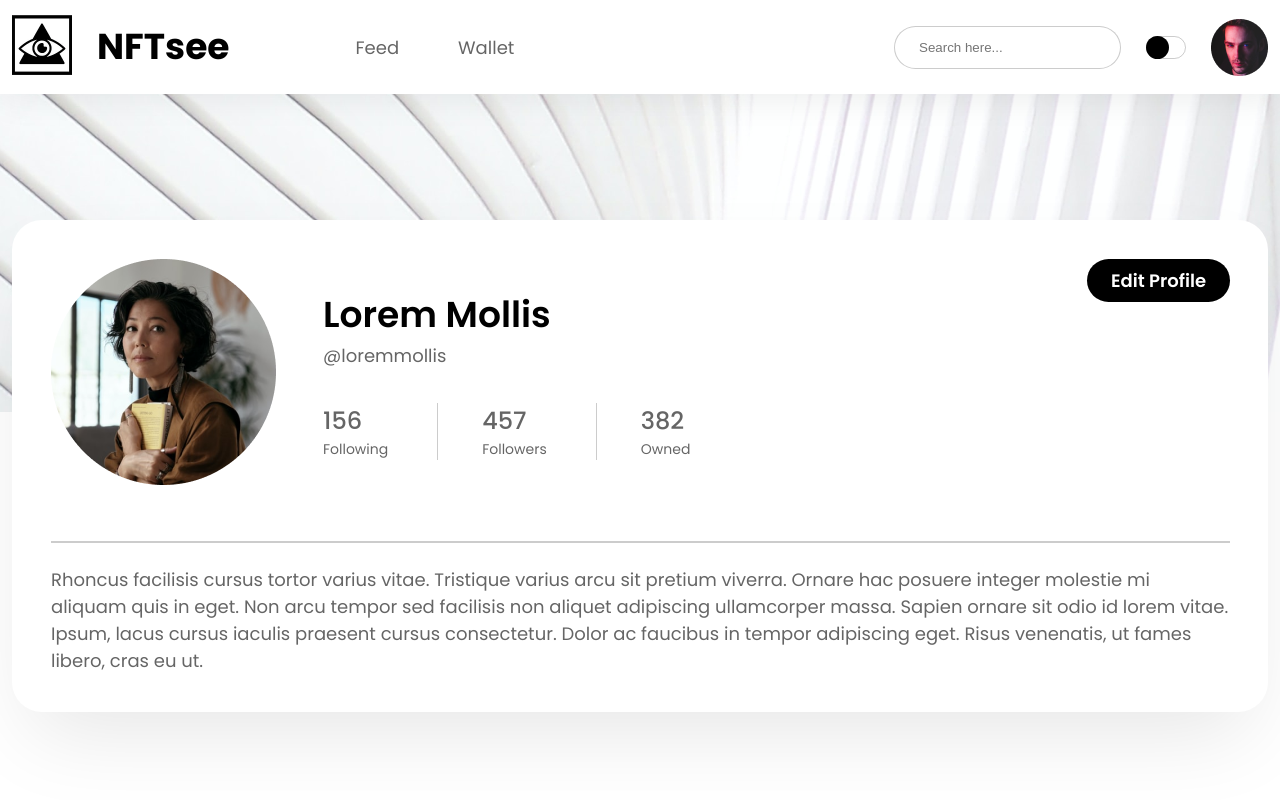
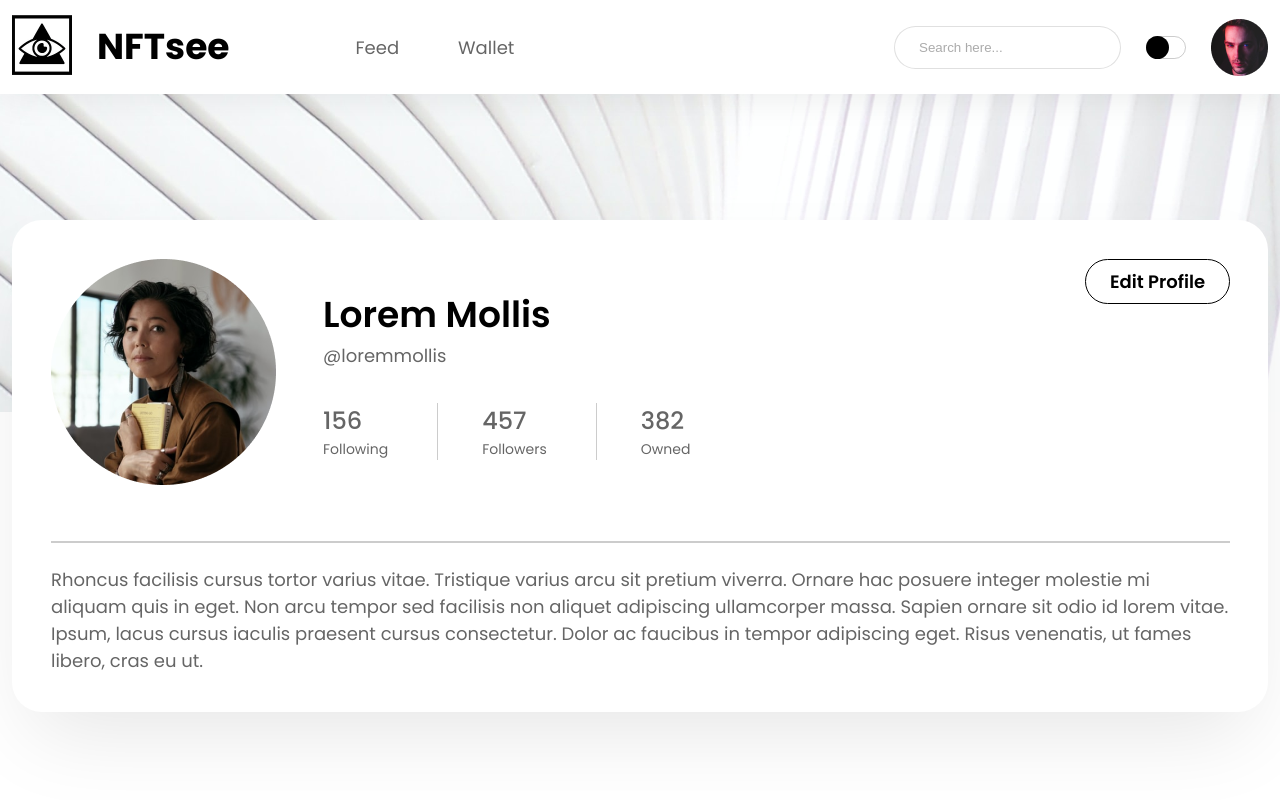
Before and after one commit to vishnududi-511/Wallet, a plain HTML site: page index.html in a window 1280 px wide. In both pictures the pointer is over the button "Edit Profile". Shown: the top 800 px of the page. Drawn offline with Linux system fonts and the light colour scheme.

Commit message:
button hover and input font fixed

```diff
--- a/assets/css/style.css
+++ b/assets/css/style.css
@@ -166,6 +166,8 @@ nav {
     border: 1px solid var(--color-0033);
     border-radius: 25.5px;
     height: 43px;
+    color: var(--color-black);
+    opacity: 60%;
 }
 
 .toggle-box {
@@ -285,6 +287,13 @@ nav {
     color: var(--color-white);
     border-radius: 25.5px;
     border: none;
+    cursor: pointer;
+}
+
+.edit-profile:hover {
+    color: var(--color-black);
+    background: var(--color-white);
+    border: 1px solid var(--color-black);
 }
 
 .line {
```
